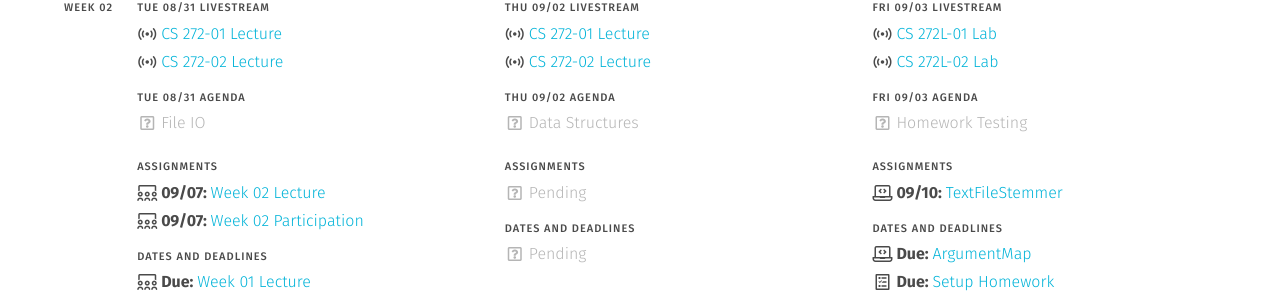
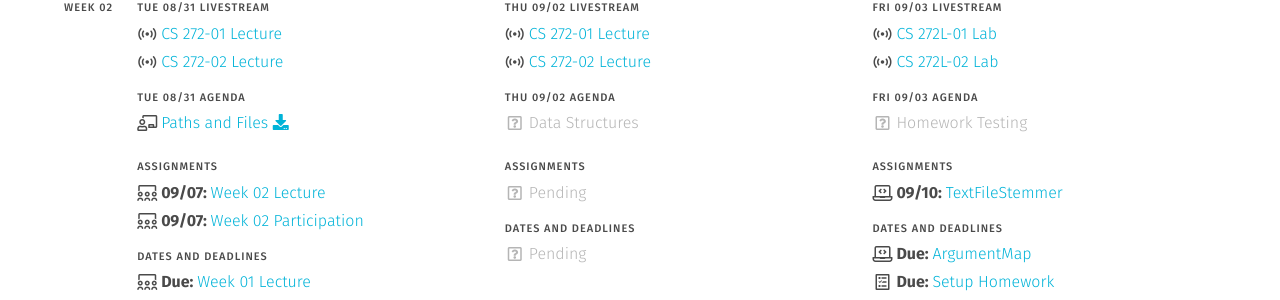
Before and after one commit to usf-cs272-fall2021/usf-cs272-fall2021.github.io, a Jekyll site: the page built from index.md, in a window 1280 px wide and 900 px high, scrolled down 430 px. Shown: the part 147-447 px from the top of the window. Built offline with Jekyll 4.4.1, drawn with Linux system fonts in a browser that asks for light colours.

Commit message:
Adding path slides.

```diff
--- a/_data/schedule.yml
+++ b/_data/schedule.yml
@@ -172,8 +172,10 @@
           - label: 'Agenda'
             date: false
             items:
-              - text: 'File IO'
-                type: *pending
+              - text: 'Paths and Files'
+                link: 'https://docs.google.com/presentation/d/e/2PACX-1vSbFVadVrwGBGRuzFDB1MEGnj3iOk8UGS87vbBlyeK3rKmphDUZITxUMI6ZUBMipLYVQJ2wFU-v5mKo/pub?start=false&loop=false&delayms=3000'
+                save: true
+                icon: 'slides'
 
           - <<: *assignments
             items:
```
Also changed, not shown: 1 other file.
